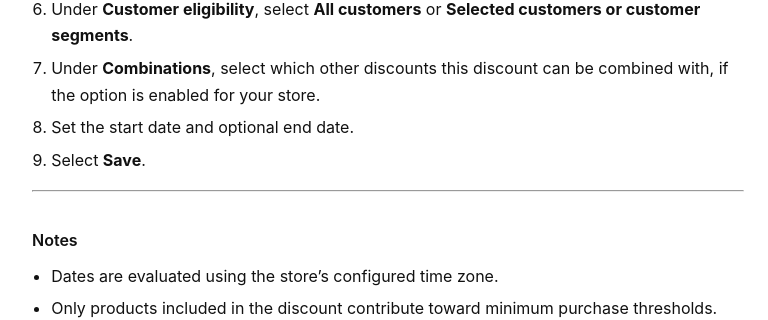
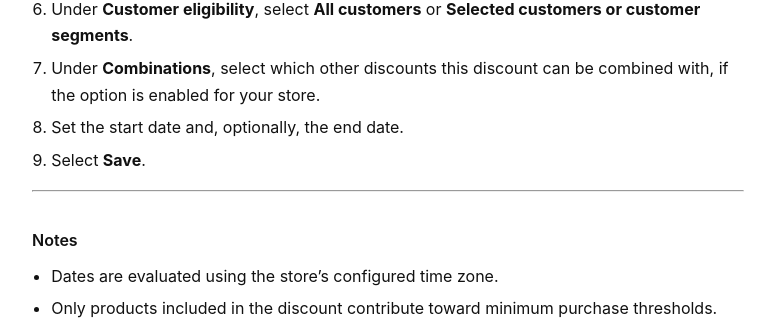
Before and after one commit to malynovskayuliia-eng/malynovskayuliia-eng.github.io, a Jekyll site: the page built from create-a-discount.md, in a window 1280 px wide. Shown: the part 678-998 px from the top of the page, without its empty margins (252-1020 px from the left). Built offline with Jekyll 4.4.1, drawn with Linux system fonts in a browser that asks for light colours.

Commit message:
Update create-a-discount.md

```diff
--- a/create-a-discount.md
+++ b/create-a-discount.md
@@ -30,7 +30,7 @@ To create a discount:
 5. Set a minimum purchase amount or item quantity required for the discount to apply.
 6. Under **Customer eligibility**, select **All customers** or **Selected customers or customer segments**.
 7. Under **Combinations**, select which other discounts this discount can be combined with, if the option is enabled for your store.
-8. Set the start date and optional end date.
+8. Set the start date and, optionally, the end date.
 9. Select **Save**.
 
 ---
```
